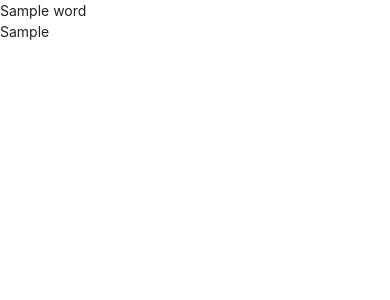
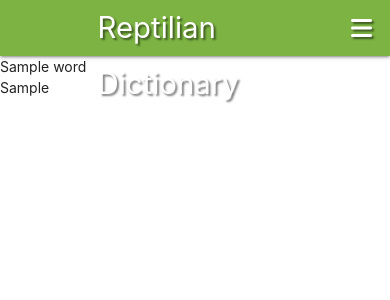
Before and after one commit to SpooshDoosh/MP3-ReptilianDictionary, a Flask app: page / in a window 390 px wide. Shown: the top 300 px of the page. Run offline with Flask 2, Linux system fonts and the light colour scheme; a database or web service that is not in the repository returns one stand-in record (values such as "Sample title"); some libraries are stand-ins or nearby versions.

Commit message:
Add materialize navbar and mobile nav

```diff
--- a/static/css/style.css
+++ b/static/css/style.css
@@ -0,0 +1,3 @@
+.text-shadow {
+    text-shadow: 2px 2px 2px rgba(0, 0, 0, 0.5);
+}
--- a/static/js/script.js
+++ b/static/js/script.js
@@ -0,0 +1,3 @@
+$(document).ready(function(){
+    $('.sidenav').sidenav();
+});
--- a/templates/base.html
+++ b/templates/base.html
@@ -5,9 +5,9 @@
     <meta http-equiv="X-UA-Compatible" content="IE=edge">
     <meta name="viewport" content="width=device-width, initial-scale=1.0">
     <!-- Font Awesome Icons -->
-    <link rel="stylesheet" href="https://cdnjs.cloudflare.com/ajax/libs/font-awesome/5.13.1/css/all.min.css"
-    integrity="sha512-xA6Hp6oezhjd6LiLZynuukm80f8BoZ3OpcEYaqKoCV3HKQDrYjDE1Gu8ocxgxoXmwmSzM4iqPvCsOkQNiu41GA=="
-    rossorigin="anonymous" referrerpolicy="no-referrer" type="text/css"/>
+    <link rel="stylesheet" href="https://cdnjs.cloudflare.com/ajax/libs/font-awesome/6.2.1/css/all.min.css"
+    integrity="sha512-MV7K8+y+gLIBoVD59lQIYicR65iaqukzvf/nwasF0nqhPay5w/9lJmVM2hMDcnK1OnMGCdVK+iQrJ7lzPJQd1w=="
+    crossorigin="anonymous" referrerpolicy="no-referrer" type="text/css"/>
     <!-- Materialize Compiled and minified CSS -->
     <link rel="stylesheet" href="https://cdnjs.cloudflare.com/ajax/libs/materialize/1.0.0/css/materialize.min.css" type="text/css">
     <link rel="stylesheet" href="{{ url_for('static', filename='css/style.css') }}" type="text/css">
@@ -15,6 +15,38 @@
     {% endblock %}
     <title>Reptilian Dictionary</title>
 </head>
+
+<header>
+    <!-- Main top navbar -->
+    <nav class="nav-extended text-shadow light-green darken-1">
+        <div class="nav-wrapper">
+          <a href="#!" class="brand-logo">Reptilian Dictionary</a>
+          <a href="#" data-target="mobile-demo" class="sidenav-trigger right"><i class="fas fa-bars"></i></a>
+          <ul class="right hide-on-med-and-down">
+            <li><a href="#">Home</a></li>
+            <li><a href="{{ url_for('get_definitions') }}">Dictionary</a></li>
+            <li><a href="#">Profile</a></li>
+            <li><a href="#">Manage</a></li>
+            <li><a href="#">Log Out</a></li>
+            <li><a href="#">Log In</a></li>
+            <li><a href="#">Register</a></li>
+          </ul>
+        </div>
+      </nav>
+
+      <!-- Mobile navbar -->
+      <ul class="sidenav" id="mobile-demo">
+        <li><h4 class="center-align light-green-text text-darken-4">Reptilian Dictionary</h4></li>
+        <li><a href="#">Home</a></li>
+        <li><a href="{{ url_for('get_definitions') }}">Dictionary</a></li>
+        <li><a href="#">Profile</a></li>
+        <li><a href="#">Manage</a></li>
+        <li><a href="#">Log Out</a></li>
+        <li><a href="#">Log In</a></li>
+        <li><a href="#">Register</a></li>
+      </ul>
+</header>
+
 <body>
     {% block content %}
     {% endblock %}
```
